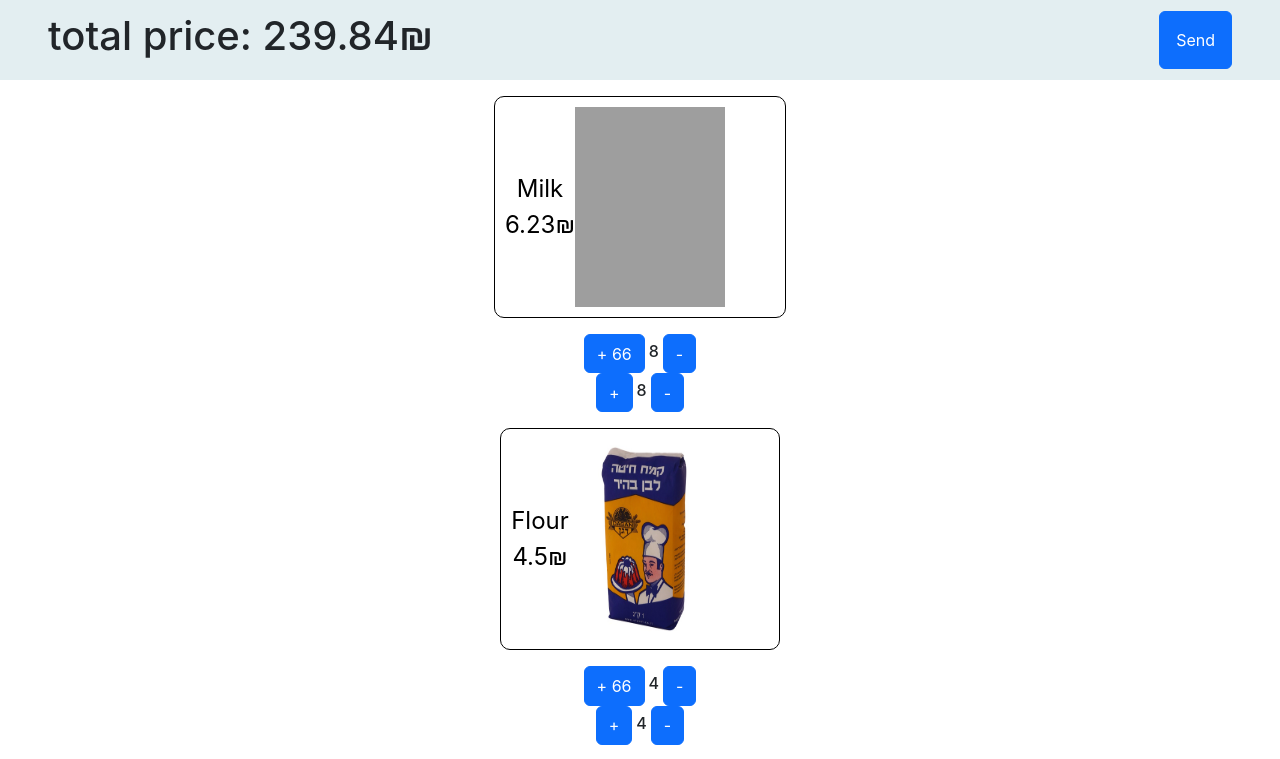
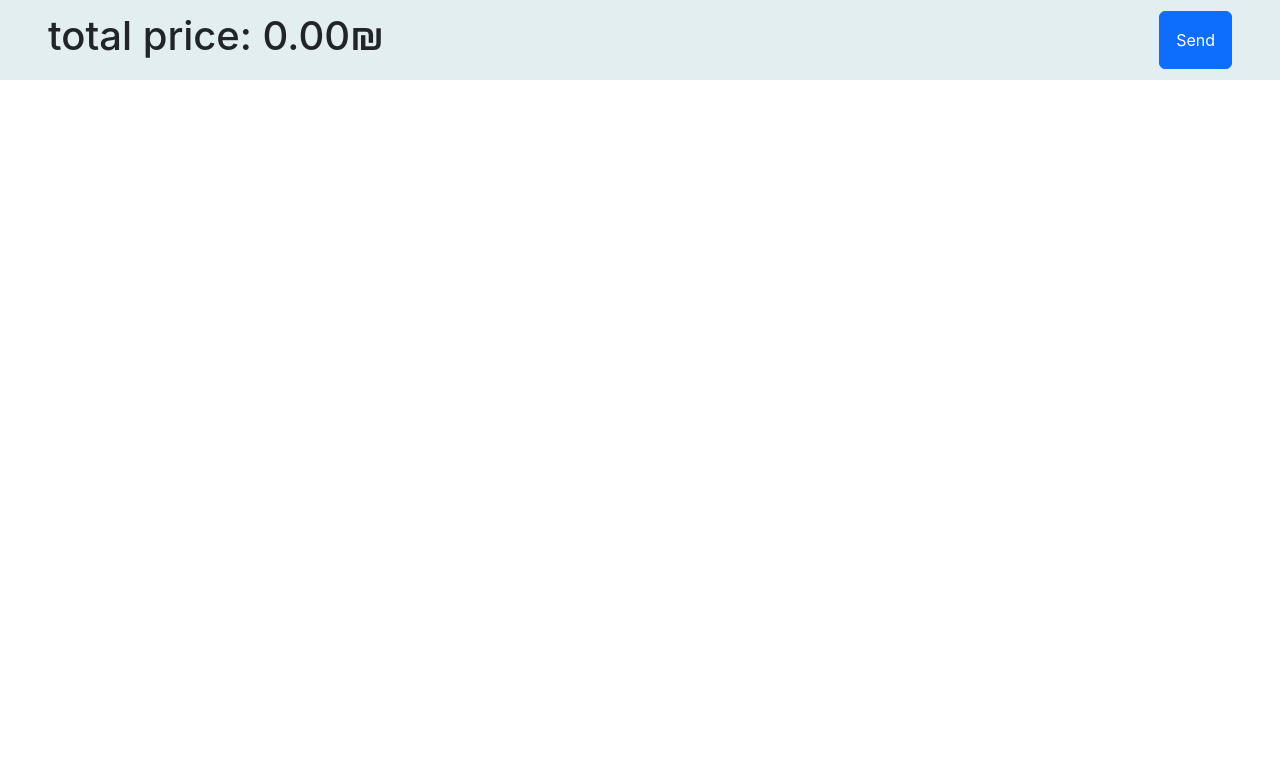
Before and after one commit to computer-science-exercises/Advanced-web-app-2, a React (Create React App) app: page /cart in a window 1280 px wide. Shown: the top 759 px of the page. Built offline with nearby package versions, Linux system fonts and the light colour scheme; grey boxes are pictures that could not be loaded; the HTML template or start-up script is replaced by a standard one.

Commit message:
add to cart works

```diff
--- a/src/App.js
+++ b/src/App.js
@@ -17,48 +17,7 @@ import GroceryStore from "./components/grocery-store/GroceryStore";
 
 function App() {
 
-    const  [cartGroceries, setCartGroceries] = useState( [
-        {
-            id: 1,
-            name: 'Milk',
-            img: Milk,
-            price: 6.23,
-            store: 'Shufersal',
-            secondImg: SecondMilk,
-            description: 'milk milk milk',
-            amount: 8
-        },
-        {
-            id: 2,
-            name: 'Flour',
-            img: Flour,
-            price: 4.50,
-            store: 'Rami Levi',
-            secondImg: SecondFlour,
-            description: 'flour flour flour',
-            amount: 4
-        },
-        {
-            id: 3,
-            name: 'Oil',
-            img: Oil,
-            price: 15.90,
-            store: 'Shufersal',
-            secondImg: SecondOil,
-            description: 'oil oil oil',
-            amount: 8
-        },
-        {
-            id: 4,
-            name: 'Eggs',
-            img: Eggs,
-            price: 22.40,
-            store: 'Mega',
-            secondImg: SecondEggs,
-            description: 'eggs eggs eggs',
-            amount: 2
-        },
-    ]);
+    const  [cartGroceries, setCartGroceries] = useState( []);
 
     const storeGroceries = [
         {
@@ -105,8 +64,8 @@ function App() {
             <BrowserRouter>
                 <Routes>
                     <Route path="/cart" element={<Cart groceries={cartGroceries} setCartGroceries={setCartGroceries}/>}/>
-                    <Route path="/grocery-store" element={<GroceryStore groceries={storeGroceries} cartGroceries={cartGroceries}/>}/>
-                    <Route path="/" element={<GroceryStore groceries={storeGroceries} cartGroceries={cartGroceries}/>}/>
+                    <Route path="/grocery-store" element={<GroceryStore groceries={storeGroceries} cartGroceries={cartGroceries}  setCartGroceries={setCartGroceries}/>}/>
+                    <Route path="/" element={<GroceryStore groceries={storeGroceries} cartGroceries={cartGroceries} setCartGroceries={setCartGroceries}/>}/>
                     <Route path="details/:id" element={<Details groceries={storeGroceries}/>}/>
                 </Routes>
             </BrowserRouter>
--- a/src/components/grocery-store/GroceryStore.js
+++ b/src/components/grocery-store/GroceryStore.js
@@ -16,10 +16,34 @@ const GroceryStore = (props) => {
             {props.groceries.map(grocery => (
                 <div className="d-flex flex-column justify-content-center">
                     <Card grocery={grocery} isCart={false}/>
+                    <div>
+                        <button className="btn btn-primary"
+                                onClick={event => {
+                                    addItemToCart(props.setCartGroceries, grocery, props.cartGroceries)
+                                }}
+                        >Add to cart
+                        </button>
+                    </div>
                 </div>
             ))}
         </div>
     );
 };
 
+const addItemToCart = (setCartGroceries, groceryToAdd, cartGroceries) => {
+    if (!cartGroceries.find(g => g.id === groceryToAdd.id)){
+        console.log("here")
+        setCartGroceries([...cartGroceries,  {
+            id: groceryToAdd.id,
+            name: groceryToAdd.name,
+            img: groceryToAdd.img,
+            price: groceryToAdd.price,
+            store: groceryToAdd.store,
+            secondImg: groceryToAdd.secondImg,
+            description: groceryToAdd.description,
+            amount: 1
+        }])
+    }
+};
+
 export default GroceryStore;
--- a/src/components/shopping-item/Card.js
+++ b/src/components/shopping-item/Card.js
@@ -4,8 +4,6 @@ import './Card.css';
 import {Link} from "react-router-dom";
 
 const Card = (props) => {
-    const [amount, setAmount] = useState(props.grocery.amount);
-
     return (
         <div class="align-self-center">
             <Link class="no-under-line" to={"/details/" + props.grocery.id}>
@@ -19,35 +17,8 @@ const Card = (props) => {
                     </div>
                 </div>
             </Link>
-            {props.isCart ?
-                <div class="d-flex justify-content-center">
-                    <button
-                        class="btn btn-primary"
-                        onClick={increaseAmount}
-                    >+ 66
-                    </button>
-                    <h6 class="p-1 pt-2">
-                        {amount}
-                    </h6>
-                    <button
-                        class="btn btn-primary"
-                        onClick={decreaseAmount}
-                    >-
-                    </button>
-                </div> :
-                <div>
-                    <button class="btn btn-primary">Add to cart</button>
-                </div>}
         </div>
     );
-
-    function decreaseAmount() {
-        setAmount(amount - 1)
-    }
-
-    function increaseAmount() {
-        setAmount(amount + 1)
-    }
 };
 
 export default Card;
```
